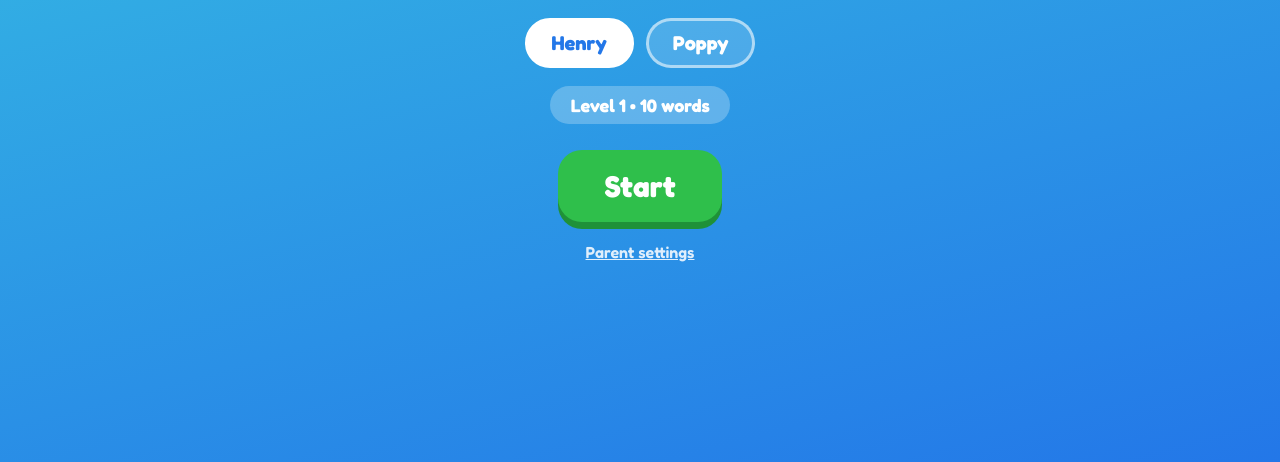
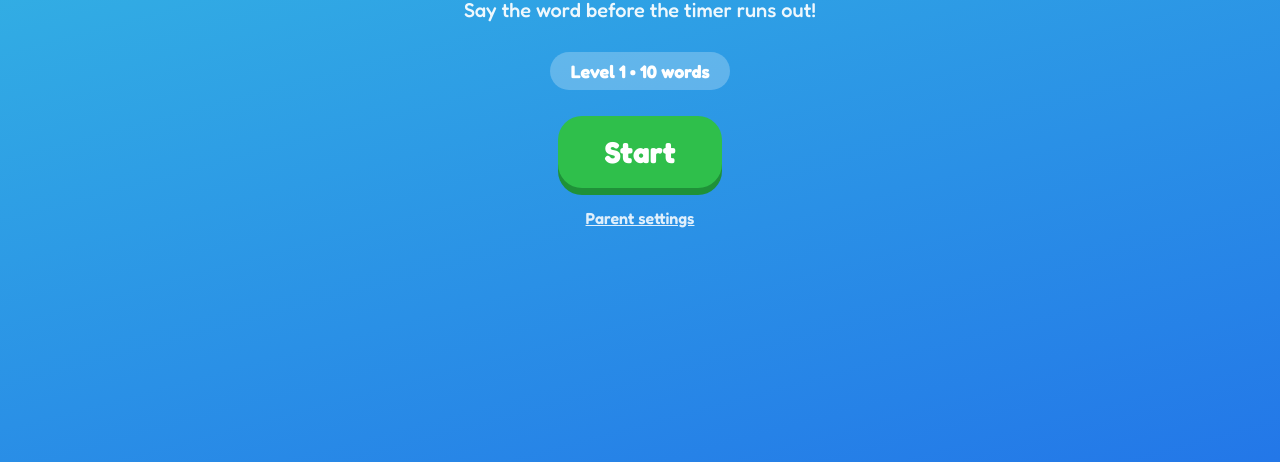
Before and after one commit to cgparker/word-frenzy, a plain HTML site: page index.html in a window 1280 px wide. Shown: the part 338-800 px from the top of the page. Drawn offline with Linux system fonts and the light colour scheme; a web font is replaced by a local one.

Commit message:
v1.40: park Poppy's vocab mode, sight words only
Hide the player picker and always load Henry's sight words profile.
Poppy's code and saved progress are kept; set SHOW_POPPY = true to restore.

Co-Authored-By: Claude Opus 5.5 <noreply@anthropic.com>
Claude-Session: https://claude.ai/code/session_01Xawzwfi58DovghsBFMR2EK

```diff
--- a/index.html
+++ b/index.html
@@ -338,7 +338,7 @@ input.lvlnum{width:84px;padding:8px 6px;}
 <script>
 "use strict";
 
-var APP_VERSION = "v1.39 (2026-11-15)";
+var APP_VERSION = "v1.40 (2026-11-17)";
 
 var STRUGGLE_SOFT = 3, STRUGGLE_HARD = 5, STRUGGLE_DECK_MAX = 4, CONF_MIN = 6, STUCK_ROUNDS = 2;
 function isStuck(w){ return (state.stuck ? (state.stuck[w] || 0) : 0) >= STUCK_ROUNDS; }
@@ -566,6 +566,9 @@ function writeKey(k, v){
 }
 var activeProfile = "henry";
 try{ var savedActive = localStorage.getItem(ACTIVE_KEY); if(savedActive && PROFILES[savedActive]) activeProfile = savedActive; }catch(e){}
+/* Poppy's vocab mode is parked for now: sight words only. Set to true to bring her player back (her progress is kept). */
+var SHOW_POPPY = false;
+if(!SHOW_POPPY) activeProfile = "henry";
 function loadProfile(p){
   var s = readKey(PROFILES[p].key) || { level:1, miss:{}, secs:10, showHeard:true, name:PROFILES[p].name };
   if(!s.miss) s.miss = {};
@@ -1296,6 +1299,7 @@ function profileName(p){
   return (s && (s.name || "").trim()) || PROFILES[p].name;
 }
 function refreshPicker(){
+  $("picker").style.display = SHOW_POPPY ? "" : "none";
   ["henry", "poppy"].forEach(function(p){
     var b = $(p === "henry" ? "pickHenry" : "pickPoppy");
     b.textContent = profileName(p);
```
